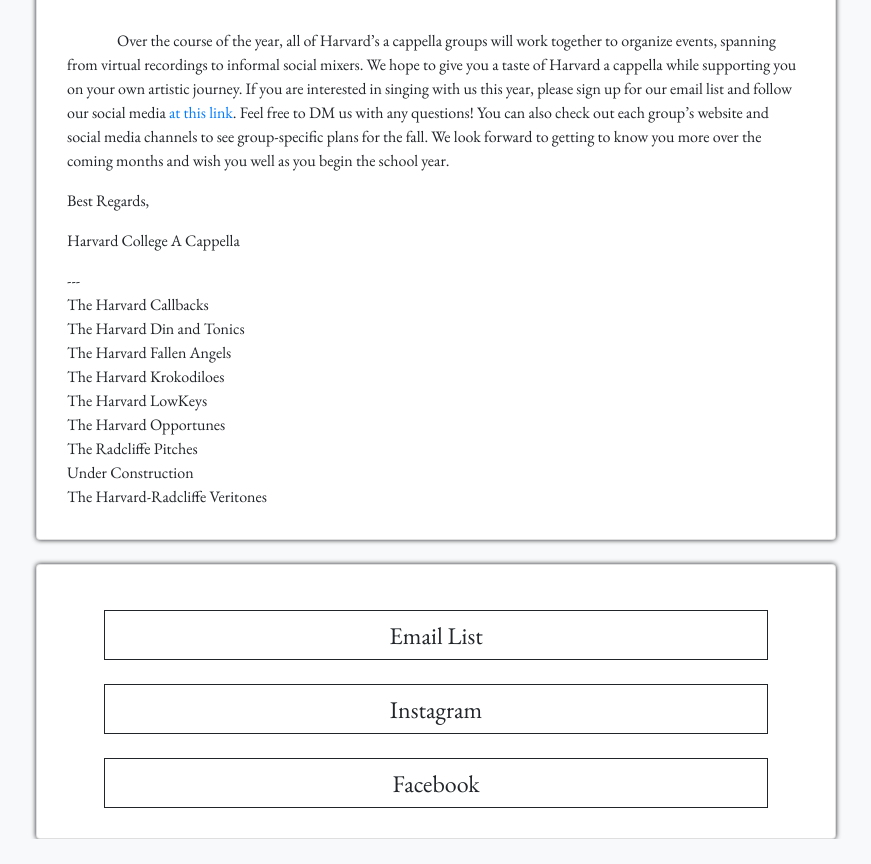
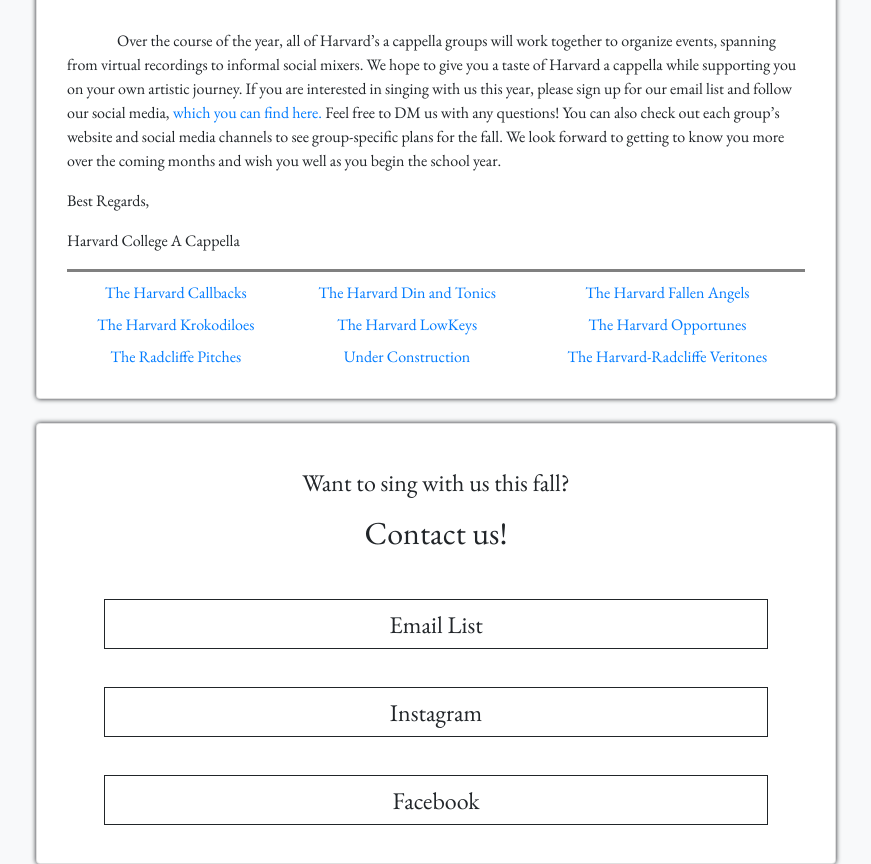
Before and after one commit to harvardacappella/statement, a plain HTML site: page index.html in a window 1280 px wide. Shown: the part 323-1187 px from the top of the page, without its empty margins (204-1075 px from the left). Before the commit the page ends 1162 px from the top, so only its background shows below. Drawn offline with nearby package versions, Linux system fonts and the light colour scheme.

Commit message:
better signatures, adding links

```diff
--- a/index.html
+++ b/index.html
@@ -9,41 +9,70 @@
 
 <body>
 	<div id="header">
-		<img src="harvard a cappella.png" height=80px>
+		<a href="#links"><img src="harvard a cappella.png" height=80px></a>
 	</div>
 	<div class="card" id="statement">
 		<p>Dear Harvard College Students,<p>
 
 		<p class="indent">On behalf of the entire Harvard a cappella community, we hope that you are all staying safe and preparing for an undoubtedly unusual but exciting school year. A cappella music has been a huge part of our undergraduate experience, and we cannot wait to continue singing with you this fall. Each a cappella group at Harvard has its own distinct musical style, culture, and history. Regardless of the group you join, we are confident that you will make lasting memories and forge powerful musical connections. Although the restrictions imposed by the pandemic will preclude many of these groups from conducting auditions this fall, we are all committed to finding creative ways to welcome you to our vibrant community. <p>
 
-		<p class="indent">Over the course of the year, all of Harvard’s a cappella groups will work together to organize events, spanning from virtual recordings to informal social mixers. We hope to give you a taste of Harvard a cappella while supporting you on your own artistic journey. If you are interested in singing with us this year, please sign up for our email list and follow our social media  <a href="http://bit.ly/harvardacappella">at this link</a>. Feel free to DM us with any questions! You can also check out each group’s website and social media channels to see group-specific plans for the fall. We look forward to getting to know you more over the coming months and wish you well as you begin the school year. </p>
+		<p class="indent">Over the course of the year, all of Harvard’s a cappella groups will work together to organize events, spanning from virtual recordings to informal social mixers. We hope to give you a taste of Harvard a cappella while supporting you on your own artistic journey. If you are interested in singing with us this year, please sign up for our email list and follow our social media,  <a href="#links">which you can find here.</a> Feel free to DM us with any questions! You can also check out each group’s website and social media channels to see group-specific plans for the fall. We look forward to getting to know you more over the coming months and wish you well as you begin the school year. </p>
 
 
 		<p>Best Regards,</p>
 		<p>Harvard College A Cappella</p>
-		--- <br>
-		The Harvard Callbacks <br>
-		The Harvard Din and Tonics <br>
-		The Harvard Fallen Angels <br>
-		The Harvard Krokodiloes <br>
-		The Harvard LowKeys <br>
-		The Harvard Opportunes <br>
-		The Radcliffe Pitches <br>
-		Under Construction <br>
-		The Harvard-Radcliffe Veritones <br>
+
+
+
+		<table id="grouptable">
+			<tr>
+				<td><a href="https://www.instagram.com/harvardcallbacks/"> The Harvard Callbacks </a></td>
+				<td><a href="https://www.instagram.com/dinandtonics/"> The Harvard Din and Tonics </a></td>
+				<td><a href="https://www.instagram.com/harvardfallenangels/"> The Harvard Fallen Angels </a></td>
+			</tr>
+			<tr>
+				<td><a href="https://www.instagram.com/harvardkrokodiloes/"> The Harvard Krokodiloes </a></td>
+				<td><a href="https://www.instagram.com/harvardlowkeys/"> The Harvard LowKeys </a></td>
+				<td><a href="https://www.instagram.com/opportunes/"> The Harvard Opportunes </a></td>
+			</tr>
+			<tr>
+				<td><a href="https://www.instagram.com/radcliffepitches/"> The Radcliffe Pitches </a></td>
+				<td><a href="https://www.instagram.com/undercon_music/"> Under Construction </a></td>
+				<td><a href="https://www.instagram.com/veritones/"> The Harvard-Radcliffe Veritones </a></td>
+			</tr>
+		</table>
+
+<!--
+		<a href=""> The Harvard Callbacks </a> <br>
+		<a href=""> The Harvard Din and Tonics </a><br>
+		<a href=""> The Harvard Fallen Angels </a><br>
+
+		<a href=""> The Harvard Krokodiloes </a><br>
+		<a href=""> The Harvard LowKeys </a><br>
+		<a href=""> The Harvard Opportunes </a><br>
+		<a href=""> The Radcliffe Pitches </a><br>
+		<a href=""> Under Construction </a> <br>
+		<a href=""> The Harvard-Radcliffe Veritones </a> <br>
+	-->
 
 	</div>
 
 	<br>
 
 	<div class="card" id="links">
-		<div class="link">
+
+		<h4> Want to sing with us this fall? <h4>
+
+		<h2> Contact us! <h2>
+
+		<br>
+		<div class="link" id="link-email" onclick="location.href='https://forms.gle/HtVtVh1LeFw6YgzMA'">
 			Email List
 		</div> <br>
-		<div class="link">
+		<div class="link" id="link-instagram" onclick="location.href='https://www.instagram.com/harvardacappella/'">
 			Instagram
 		</div> <br>
-		<div class="link">
+		<div class="link" id="link-facebook" onclick="location.href='https://www.facebook.com/harvardacappella2020'">
 			Facebook
 		</div>
 	</div>
--- a/style.css
+++ b/style.css
@@ -23,6 +23,19 @@ body {
 	position: relative;
 }
 
+#grouptable {
+	text-align: center;
+	border-top-style: solid;
+}
+
+td {
+	padding-top: 10px;
+}
+
+#links {
+	text-align: center;
+}
+
 .link {
 	text-align: center;
 	font-size: 24;
@@ -32,6 +45,22 @@ body {
 	line-height: 50px;
 	border-style: solid;
 	border-width: 1;
+	cursor: pointer;
+
+	transition: 0.3s;
+}
+
+#link-email:hover {
+	background-color: #888888;
+	color: white;
+}
+#link-instagram:hover {
+	background-color: #fb5149;
+	color: white;
+}
+#link-facebook:hover {
+	background-color: blue;
+	color: white;
 }
 
 .indent {
```
